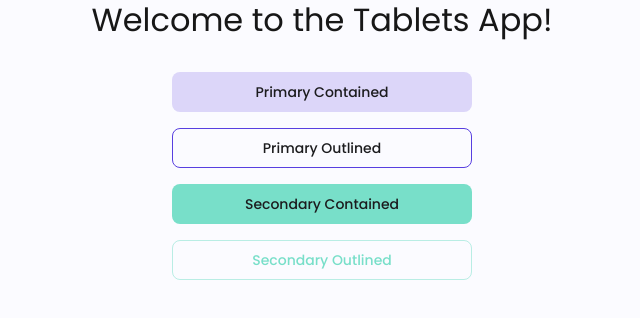
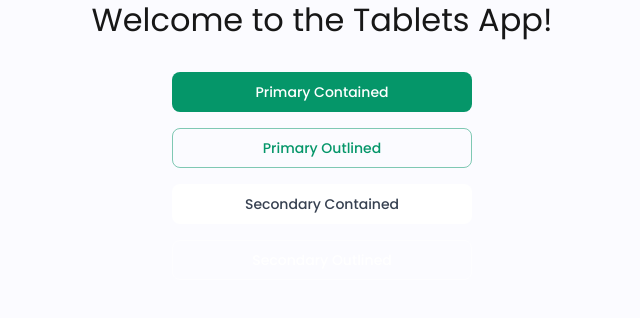
Before and after one commit to ishiasaka/labshop, a Next.js app in the folder tablets/: page / in a window 1280 px wide. Shown: the top 318 px of the page, without its empty margins (318-958 px from the left). Built offline with nearby package versions, Linux system fonts and the light colour scheme.

Commit message:
feat: update application color palette, remove custom button variants.
ref: https://github.com/ishiasaka/labshop/issues/8

```diff
--- a/tablets/app/theme.ts
+++ b/tablets/app/theme.ts
@@ -15,63 +15,71 @@ const poppins = Poppins({
 const theme = createTheme({
   palette: {
     primary: {
-      main: '#442EBA',
-      900: '#2E1A95',
-      800: '#442EBA',
-      700: '#583FE0',
-      600: '#8B75FF',
-      500: '#DCD6F9',
-      400: '#F6F4FF',
-      light: '#938CB6',
-      dark: '#442EBA',
-      contrastText: '#FFFFFF', // Use contrastText for text on primary backgrounds
-      A700: '#321DA0',
+      // The main "Jungle Green" used for the "Upgrade Now" button and Logo
+      main: '#059669',
+      900: '#064E3B', // Very dark green (Logo text / Headings)
+      800: '#065F46',
+      700: '#047857',
+      600: '#059669', // Main Button Color
+      500: '#10B981', // Brighter Green (Active Toggles)
+      400: '#34D399',
+      light: '#D1FAE5', // Very light mint (Sidebar "Settings" active state)
+      dark: '#064E3B',
+      contrastText: '#FFFFFF',
+      A700: '#064E3B',
+      A100: '#ECFDF5', // Ultra light green (API Box background)
     },
     secondary: {
-      main: '#78DFC9',
-      900: '#2FA78D',
-      800: '#78DFC9',
-      700: '#42CDB0',
-      600: '#A5F6E5',
-      500: '#CFF7EF',
-      dark: '#72B0A2',
-      light: '#78DFC9',
-      contrastText: '#1C1C1E',
+      // Replaces the monochrome white.
+      // Used for "Learn More" or "Settings" buttons inside cards.
+      main: '#FFFFFF',
+      900: '#111827',
+      800: '#1F2937',
+      700: '#374151',
+      600: '#4B5563',
+      500: '#6B7280',
+      dark: '#E5E7EB', // Border color for secondary buttons
+      light: '#F9FAFB',
+      contrastText: '#374151', // Dark Grey text on White buttons
     },
     success: {
-      main: '#3BDD84',
-      A200: '#28C76F80',
+      // Often the same as primary in Green themes, but we can make it distinct
+      main: '#10B981', // Bright Emerald
+      A200: '#6EE7B7',
     },
     error: {
-      main: '#F95152',
-      A100: '#ea545427',
-      A200: '#EA545580',
+      // The "Remove" text color (Soft Red/Pink)
+      main: '#EF4444',
+      A100: '#FEE2E2',
+      A200: '#F87171',
     },
     warning: {
-      main: '#FBBD41',
-      A100: '#FFFAF0',
-      A200: '#FFAB0080',
+      main: '#F59E0B',
+      A100: '#FEF3C7',
+      A200: '#FBBF24',
     },
     info: {
-      main: '#005FCC',
-      A200: '#005FCC80',
+      main: '#3B82F6', // Standard Blue for links (if any)
+      A200: '#60A5FA',
     },
     grey: {
-      100: '#F8F7FC',
-      200: '#ECECEE',
-      300: '#D1D1D6',
-      400: '#B2B2B9',
-      500: '#9D9DA7',
-      600: '#6E6E73',
-      700: '#3D3D41',
-      800: '#2E2E32',
-      A100: '#FBFBFF',
-      A200: '#C5D0DE',
+      // Neutral greys for the main dashboard background
+      100: '#F3F4F6', // Main Dashboard Background (Light Grey)
+      200: '#E5E7EB', // Card Borders / Dividers
+      300: '#D1D5DB', // Disabled Toggles
+      400: '#9CA3AF',
+      500: '#6B7280', // Subtitles / "Menu", "General" labels
+      600: '#4B5563', // Body text
+      700: '#374151', // Card Headings
+      800: '#1F2937',
+      A100: '#F9FAFB', // Sidebar Background
+      A200: '#E5E7EB',
     },
     text: {
-      primary: '#1C1C1E',
+      primary: '#111827', // Almost Black for main page titles
+      secondary: '#6B7280', // Grey for descriptions
     },
-    divider: '#C5D0DE',
+    divider: '#E5E7EB', // Subtle card borders
   },
   typography: {
     fontFamily: poppins.style.fontFamily,
@@ -108,70 +116,6 @@ const theme = createTheme({
           ':disabled': {
             opacity: 0.6,
           },
-          variants: [
-            {
-              props: { variant: 'contained', color: 'primary' },
-              style: ({ theme }) => ({
-                textTransform: 'none',
-                baseColor: theme.palette.primary.contrastText,
-                color: theme.palette.text.primary,
-                backgroundColor: theme.palette.primary[500],
-                gap: '4px',
-                '&:hover': {
-                  backgroundColor: theme.palette.primary[600],
-                  color: theme.palette.primary.contrastText,
-                },
-                '&:active': {
-                  border: `1px solid ${theme.palette.primary[700]}`,
-                },
-                '&:focus, &:focus-visible, &:focus-within': {
-                  backgroundColor: theme.palette.primary[700],
-                  color: theme.palette.primary.contrastText,
-                  boxShadow: `0 0 1px 2px ${theme.palette.primary[500]}`,
-                },
-                ':disabled': {
-                  color: theme.palette.primary.contrastText,
-                  opacity: 0.4,
-                  backgroundColor: theme.palette.primary[700],
-                },
-              }),
-            },
-            {
-              props: { variant: 'contained', color: 'secondary' },
-              style: ({ theme }) => ({
-                textTransform: 'none',
-                gap: '4px',
-                baseColor: theme.palette.secondary.contrastText,
-                ':disabled': {
-                  color: 'inherit',
-                  backgroundColor: theme.palette.secondary.main,
-                },
-              }),
-            },
-            {
-              props: { variant: 'outlined', color: 'primary' },
-              style: ({ theme }) => ({
-                gap: '4px',
-                color: theme.palette.text.primary,
-                borderColor: theme.palette.primary[700],
-                '&:hover': {
-                  backgroundColor: theme.palette.primary[400],
-                  borderColor: theme.palette.primary[900],
-                },
-                '&:active': {
-                  backgroundColor: theme.palette.primary[500],
-                  borderColor: theme.palette.primary[900],
-                },
-                '&:focus, &:focus-visible, &:focus-within': {
-                  borderWidth: '2px',
-                },
-                '&:disabled': {
-                  backgroundColor: 'transparent',
-                  opacity: 0.4,
-                },
-              }),
-            },
-          ],
         },
       },
     },
```
